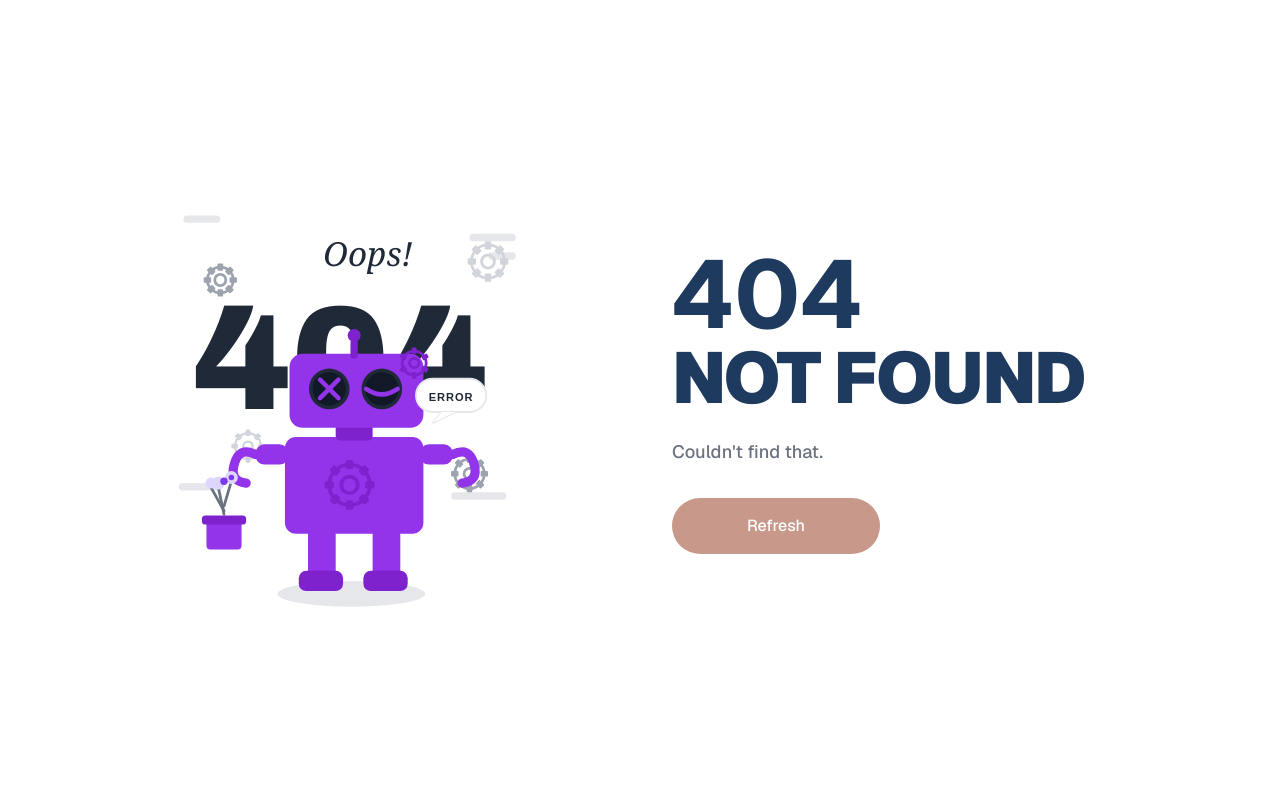
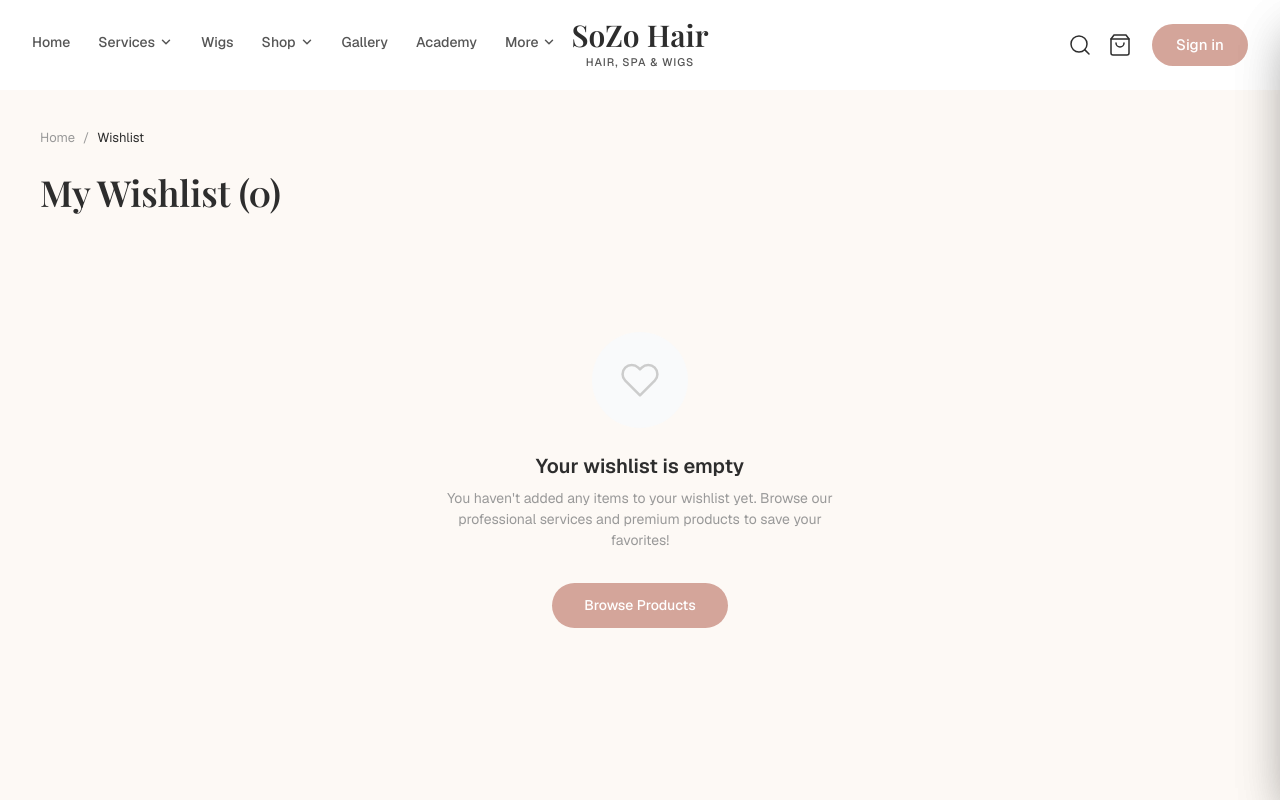
Before and after one commit to ShiponChowdhury1/soZoHair-website-salon, a Next.js app: page /wishlist in a window 1280 px wide. Before the commit this address had no page. Shown: the top 800 px of the page. Built offline with nearby package versions, Linux system fonts and the light colour scheme.

Commit message:
updated banner video

```diff
--- /dev/null
+++ b/src/app/wishlist/page.tsx
@@ -0,0 +1,162 @@
+"use client";
+
+import Image from "next/image";
+import Link from "next/link";
+import Navbar from "@/components/shared/Navbar/Navbar";
+import Footer from "@/components/shared/Footer/Footer";
+import { useWishlist, type WishlistItem } from "@/context/WishlistContext";
+import { useCart } from "@/context/CartContext";
+
+export default function WishlistPage() {
+  const { items, removeFromWishlist, totalItems } = useWishlist();
+  const { addToCart } = useCart();
+
+  const handleAddToCart = (item: WishlistItem) => {
+    addToCart({
+      id: item.id,
+      slug: item.slug,
+      name: item.name,
+      price: item.price,
+      oldPrice: item.oldPrice,
+      thumbnail: item.thumbnail,
+      route: item.route,
+    });
+  };
+
+  return (
+    <main className="min-h-screen bg-[#FDF9F5] flex flex-col">
+      <Navbar />
+
+      <section className="flex-1 w-full pt-32 pb-24 md:py-32">
+        <div className="max-w-[var(--container-max-width)] mx-auto px-5 sm:px-8 lg:px-10">
+
+          {/* Breadcrumb & Header */}
+          <div className="mb-10">
+            <nav className="flex items-center gap-2 text-[13px] text-[#999] mb-6">
+              <Link href="/" className="hover:text-[#D4A59A] transition-colors">Home</Link>
+              <span>/</span>
+              <span className="text-[#2D2D2D]">Wishlist</span>
+            </nav>
+            <h1 className="font-[family-name:var(--font-playfair)] text-3xl md:text-4xl font-semibold text-[#2D2D2D]">
+              My Wishlist ({totalItems})
+            </h1>
+          </div>
+
+          {items.length === 0 ? (
+            /* Empty Wishlist State */
+            <div className="flex flex-col items-center justify-center py-20 text-center">
+              <div className="w-24 h-24 rounded-full bg-gray-50 flex items-center justify-center mb-6">
+                <svg width="40" height="40" viewBox="0 0 24 24" fill="none" stroke="#ccc" strokeWidth="1.5" strokeLinecap="round" strokeLinejoin="round">
+                  <path d="M20.84 4.61a5.5 5.5 0 0 0-7.78 0L12 5.67l-1.06-1.06a5.5 5.5 0 0 0-7.78 7.78l1.06 1.06L12 21.23l7.78-7.78 1.06-1.06a5.5 5.5 0 0 0 0-7.78z" />
+                </svg>
+              </div>
+              <h2 className="text-xl font-semibold text-[#2D2D2D] mb-2">Your wishlist is empty</h2>
+              <p className="text-[14px] text-[#999] mb-8 max-w-[400px]">
+                You haven&apos;t added any items to your wishlist yet. Browse our professional services and premium products to save your favorites!
+              </p>
+              <Link
+                href="/premium-products"
+                className="inline-flex items-center justify-center px-8 py-3 bg-[#D4A59A] text-white rounded-full text-[14px] font-medium hover:bg-[#C4956A] transition-all duration-300 hover:-translate-y-0.5 hover:shadow-lg no-underline"
+              >
+                Browse Products
+              </Link>
+            </div>
+          ) : (
+            /* Wishlist Items List */
+            <div className="bg-white rounded-2xl p-6 md:p-8 border border-gray-100 shadow-sm">
+              <div className="hidden md:grid grid-cols-[3fr_1.5fr_2fr_auto] gap-4 pb-4 border-b border-gray-100 text-[12px] font-medium tracking-[2px] uppercase text-[#999]">
+                <span>Product / Service</span>
+                <span className="text-center">Price</span>
+                <span className="text-center">Action</span>
+                <span className="w-10" />
+              </div>
+
+              <div className="divide-y divide-gray-50">
+                {items.map((item) => (
+                  <div
+                    key={item.id}
+                    className="grid grid-cols-1 md:grid-cols-[3fr_1.5fr_2fr_auto] gap-4 items-center py-6 border-b border-gray-50 last:border-b-0 group"
+                  >
+                    {/* Image & Title */}
+                    <div className="flex items-center gap-4">
+                      <Link href={item.route} className="shrink-0">
+                        <div className="w-20 h-20 rounded-xl overflow-hidden bg-gray-50 relative">
+                          <Image src={item.thumbnail} alt={item.name} fill className="object-cover" sizes="80px" />
+                        </div>
+                      </Link>
+                      <div>
+                        <Link href={item.route} className="text-[15px] font-medium text-[#2D2D2D] hover:text-[#D4A59A] transition-colors no-underline leading-snug block">
+                          {item.name}
+                        </Link>
+                      </div>
+                    </div>
+
+                    {/* Price */}
+                    <div className="text-center md:text-center">
+                      <span className="text-[15px] text-[#2D2D2D] font-semibold">${item.price.toFixed(2)}</span>
+                      {item.oldPrice && (
+                        <span className="block text-[12px] text-[#999] line-through">${item.oldPrice.toFixed(2)}</span>
+                      )}
+                    </div>
+
+                    {/* Add to Cart Action */}
+                    <div className="flex justify-center">
+                      <button
+                        onClick={() => handleAddToCart(item)}
+                        className="h-10 px-6 bg-[#D4A59A] text-white text-[13px] font-medium rounded-full hover:bg-[#C4956A] transition-all duration-300 hover:shadow-md flex items-center justify-center gap-2"
+                      >
+                        <svg width="14" height="14" viewBox="0 0 24 24" fill="none" stroke="currentColor" strokeWidth="2" strokeLinecap="round" strokeLinejoin="round">
+                          <path d="M6 2L3 6v14a2 2 0 0 0 2 2h14a2 2 0 0 0 2-2V6l-3-4z" />
+                          <line x1="3" y1="6" x2="21" y2="6" />
+                          <path d="M16 10a4 4 0 0 1-8 0" />
+                        </svg>
+                        Add to Cart
+                      </button>
+                    </div>
+
+                    {/* Remove Action */}
+                    <div className="flex justify-center md:justify-end">
+                      <button
+                        onClick={() => removeFromWishlist(item.id)}
+                        className="w-10 h-10 rounded-full flex items-center justify-center text-gray-300 hover:text-red-400 hover:bg-red-50 transition-colors"
+                        aria-label="Remove item"
+                      >
+                        <svg width="18" height="18" viewBox="0 0 24 24" fill="none" stroke="currentColor" strokeWidth="2" strokeLinecap="round" strokeLinejoin="round">
+                          <line x1="18" y1="6" x2="6" y2="18" />
+                          <line x1="6" y1="6" x2="18" y2="18" />
+                        </svg>
+                      </button>
+                    </div>
+                  </div>
+                ))}
+              </div>
+
+              {/* Continue shopping footer */}
+              <div className="pt-6 border-t border-gray-100 flex flex-wrap gap-4 justify-between items-center">
+                <Link
+                  href="/premium-products"
+                  className="inline-flex items-center gap-2 text-[14px] text-[#666] hover:text-[#D4A59A] transition-colors no-underline"
+                >
+                  <svg width="16" height="16" viewBox="0 0 24 24" fill="none" stroke="currentColor" strokeWidth="2" strokeLinecap="round" strokeLinejoin="round">
+                    <line x1="19" y1="12" x2="5" y2="12" />
+                    <polyline points="12 19 5 12 12 5" />
+                  </svg>
+                  Continue Shopping
+                </Link>
+
+                <button
+                  onClick={() => items.forEach(item => removeFromWishlist(item.id))}
+                  className="text-[13px] text-[#999] hover:text-red-400 transition-colors"
+                >
+                  Clear All Items
+                </button>
+              </div>
+            </div>
+          )}
+        </div>
+      </section>
+
+      <Footer />
+    </main>
+  );
+}
--- a/src/components/landing/Banner/Banner.tsx
+++ b/src/components/landing/Banner/Banner.tsx
@@ -1,12 +1,28 @@
+"use client";
+
+import { useState } from "react";
 import Image from "next/image";
 import Link from "next/link";
 import styles from "./Banner.module.css";
 
 export default function Banner() {
+  const [videoError, setVideoError] = useState(false);
+
   return (
     <section className={styles.section} id="home">
-      {/* Background Image */}
+      {/* Background Media */}
       <div className={styles.backgroundImage}>
+        {!videoError ? (
+          <video
+            src="/landing/banner-video.mp4"
+            autoPlay
+            loop
+            muted
+            playsInline
+            onError={() => setVideoError(true)}
+            className="w-full h-full object-cover"
+          />
+        ) : (
           <Image
             src="/landing/background.png"
             alt="SoZo Hair Salon Interior"
@@ -15,6 +31,7 @@ export default function Banner() {
             sizes="100vw"
             priority
           />
+        )}
       </div>
 
       {/* Gradient Overlay */}
--- a/src/components/shared/Footer/Footer.tsx
+++ b/src/components/shared/Footer/Footer.tsx
@@ -54,6 +54,7 @@ export default function Footer() {
               <li><Link href="/services/hair-cuts-color" className={styles.columnLink}>Hair Color &amp; Cuts</Link></li>
               <li><Link href="/services/specialty-hair" className={styles.columnLink}>Specialty Hair</Link></li>
               <li><Link href="/services/cryoskin" className={styles.columnLink}>CryoSkin</Link></li>
+              <li><Link href="/services/pure-plasma" className={styles.columnLink}>Pure Plasma</Link></li>
               <li><Link href="/services/waxing" className={styles.columnLink}>Waxing</Link></li>
               <li><Link href="/services/lash-brow" className={styles.columnLink}>Lash &amp; Brow</Link></li>
             </ul>
```
Also changed, not shown: 1 other file (tests, documents, lock files or other folders). Lines whose indentation alone changed are shown as unchanged.
